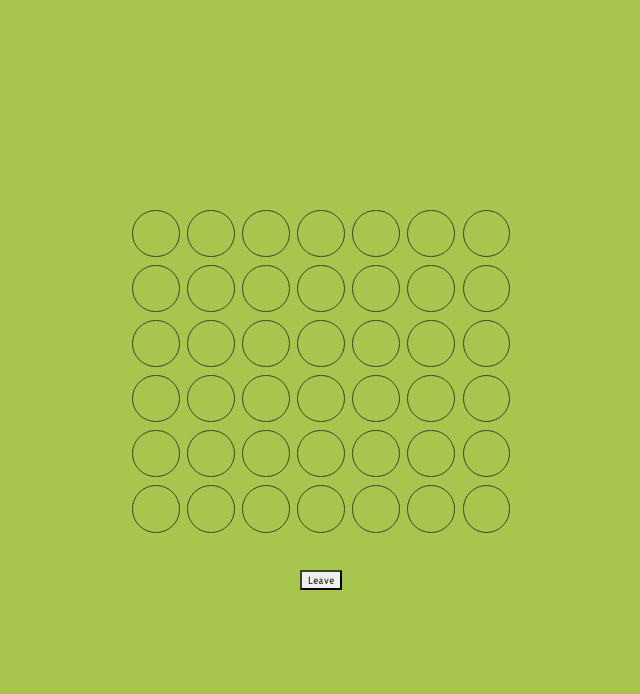
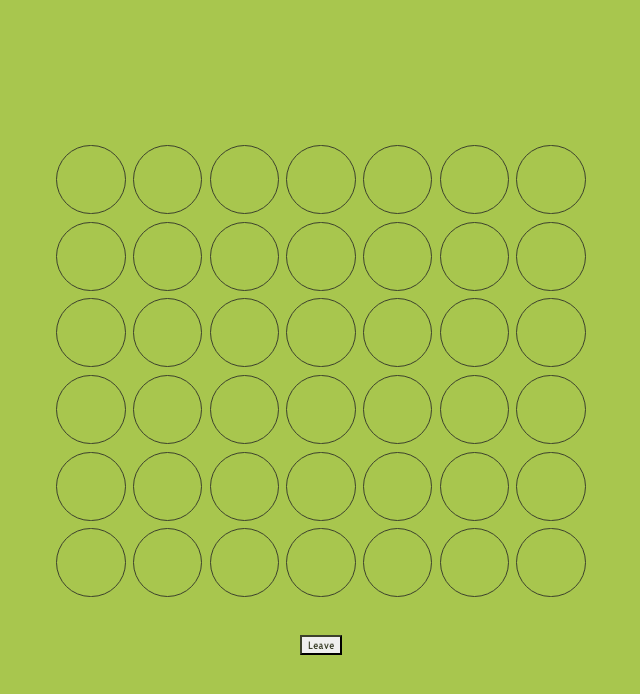
Before and after one commit to marinm/connect-four, a React (Vite) app: page / in a window 1280 px wide. Shown: the top 694 px of the page, without its empty margins (319-959 px from the left). Built offline with nearby package versions, Linux system fonts and the light colour scheme.

Commit message:
bigger max-width

```diff
--- a/src/App.css
+++ b/src/App.css
@@ -15,12 +15,13 @@
     grid-template-columns: repeat(7, 1fr);
     gap: 0.2rem;
     width: 100%;
-    max-width: 10rem;
+    max-width: 14rem;
 }
 
 .grid-slot {
     aspect-ratio: 1;
     border: 1px solid var(--fg-color);
+    background-color: var(--bg-color);
     border-radius: 50%;
     display: flex;
     justify-content: center;
```
